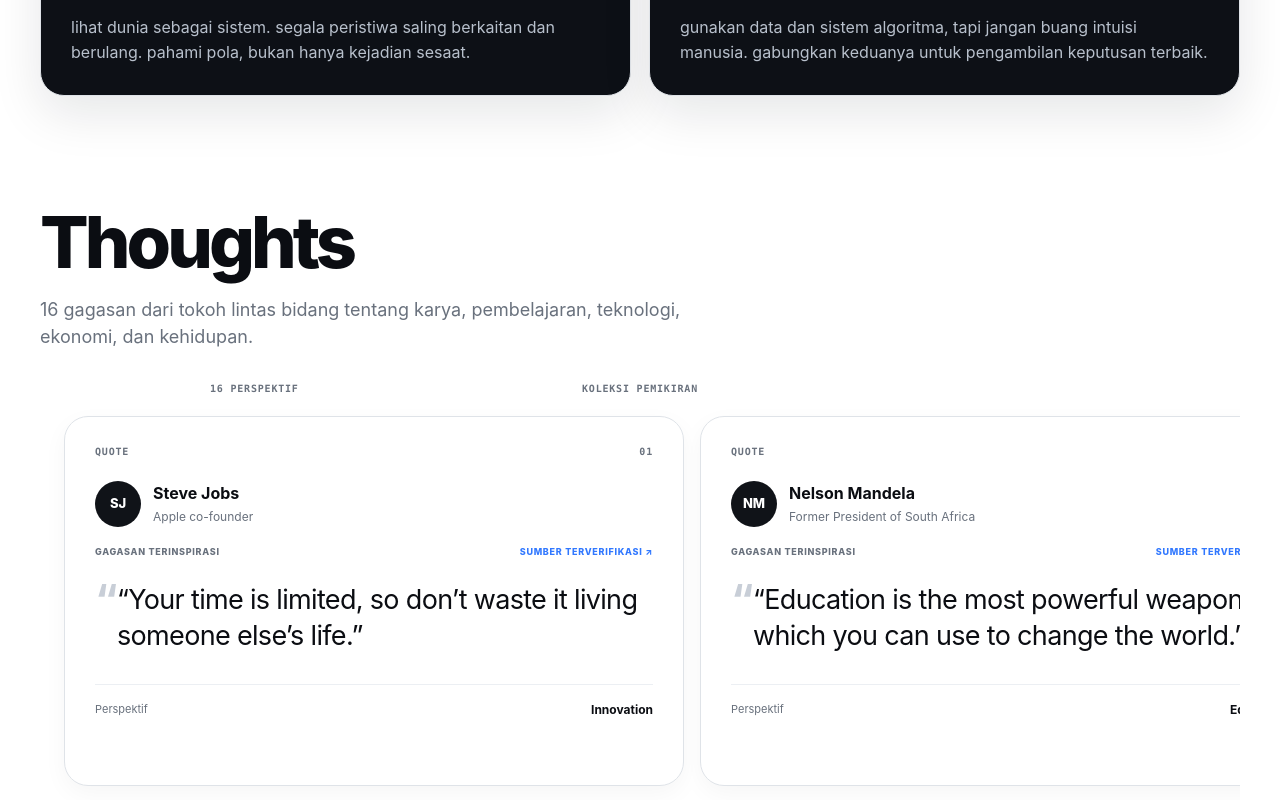
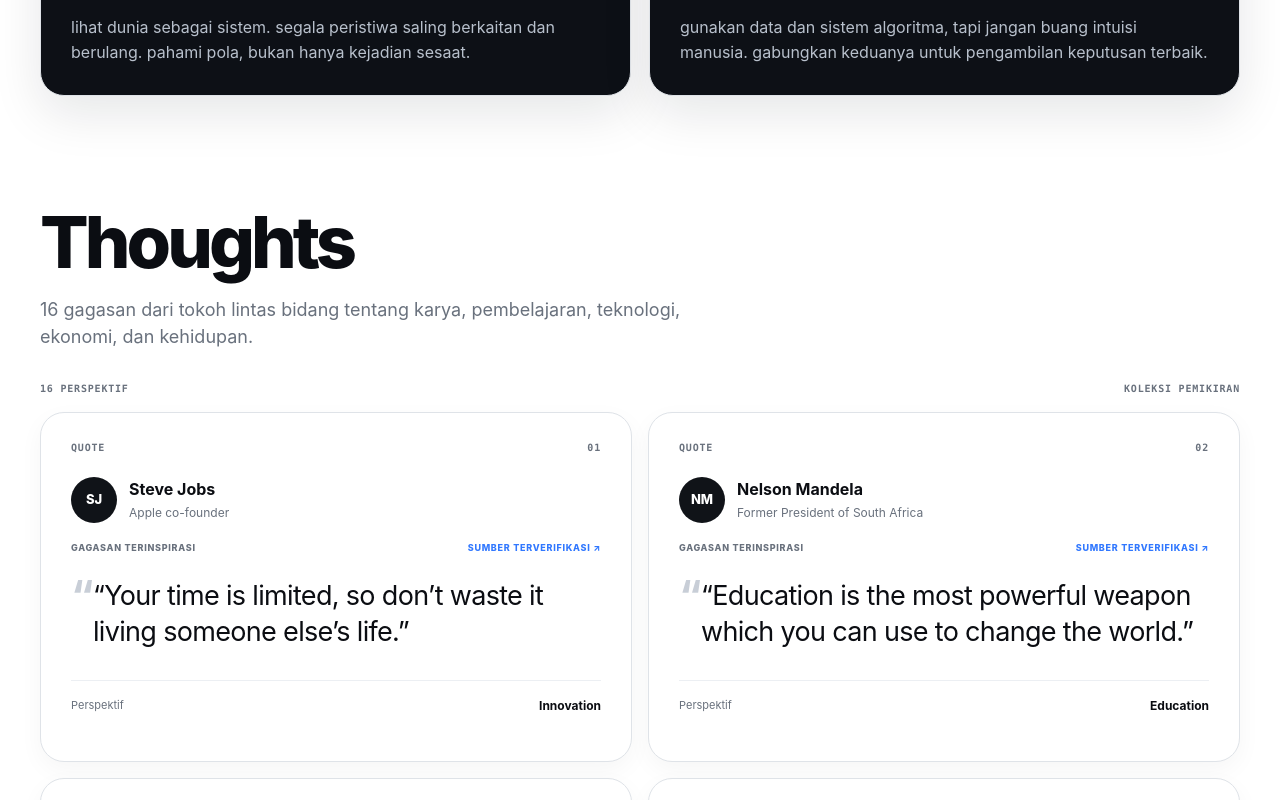
Before and after one commit to LionerHakim/JRHs, a React (Vite) app: page / in a window 1280 px wide. Shown: the part 3460-4260 px from the top of the page. Built offline with nearby package versions, Linux system fonts and the light colour scheme.

Commit message:
fix: remove horizontal thoughts scrolling

```diff
--- a/src/styles/portal-2100.css
+++ b/src/styles/portal-2100.css
@@ -399,70 +399,53 @@ img{display:block;max-width:100%}
   line-height:1.55;
 }
 
-.testimonials-section{overflow:hidden}
+.testimonials-section{
+  overflow:visible;
+}
+
 .testimonials-toolbar{
-  width:min(100%,860px);
-  margin:0 auto 14px;
-  display:grid;
-  grid-template-columns:1fr auto 1fr;
-  align-items:center;
+  width:100%;
+  margin:0 0 18px;
+  display:flex;
+  align-items:center;
+  justify-content:space-between;
   gap:14px;
 }
+
 .testimonial-counter,
 .testimonial-swipe-hint{
   color:var(--muted);
   font:700 10px/1 ui-monospace,SFMono-Regular,Menlo,monospace;
   letter-spacing:.08em;
 }
-.testimonial-swipe-hint{text-align:right}
-.testimonial-controls{display:flex;gap:7px}
-.testimonial-controls button{
-  width:42px;
-  height:42px;
-  border:1px solid var(--line);
-  border-radius:50%;
-  background:#fff;
-  color:var(--ink);
-  transition:transform 160ms var(--ease),background 160ms var(--ease);
-}
-.testimonial-controls button:hover,
-.testimonial-controls button:focus-visible{
-  transform:translateY(-1px);
-  background:var(--surface-2);
-  outline:none;
-}
+
 .testimonials-viewport{
-  width:100vw;
-  max-width:100vw;
-  margin-left:50%;
-  transform:translateX(-50%);
-  overflow-x:auto;
-  overflow-y:hidden;
-  padding:8px max(5vw,24px) 24px;
-  scroll-snap-type:x mandatory;
-  scroll-behavior:smooth;
-  overscroll-behavior-x:contain;
-  touch-action:pan-x;
-  scrollbar-width:none;
-}
-.testimonials-viewport::-webkit-scrollbar{display:none}
+  width:100%;
+  max-width:none;
+  margin:0;
+  padding:0 0 8px;
+  overflow:visible;
+}
+
 .testimonials-list{
-  width:max-content;
-  min-width:100%;
-  display:flex;
+  width:100%;
+  min-width:0;
+  display:grid;
+  grid-template-columns:repeat(2,minmax(0,1fr));
   gap:16px;
 }
+
 .testimonial{
   position:relative;
-  flex:0 0 min(620px,78vw);
+  min-width:0;
   min-height:350px;
   padding:30px;
   border:1px solid var(--line);
   border-radius:var(--radius-lg);
   background:#fff;
   box-shadow:0 8px 24px rgba(0,0,0,.04);
-  scroll-snap-align:center;
-}
+}
+
 .testimonial-topline,
 .testimonial-source-row,
 .testimonial-footer,
```
